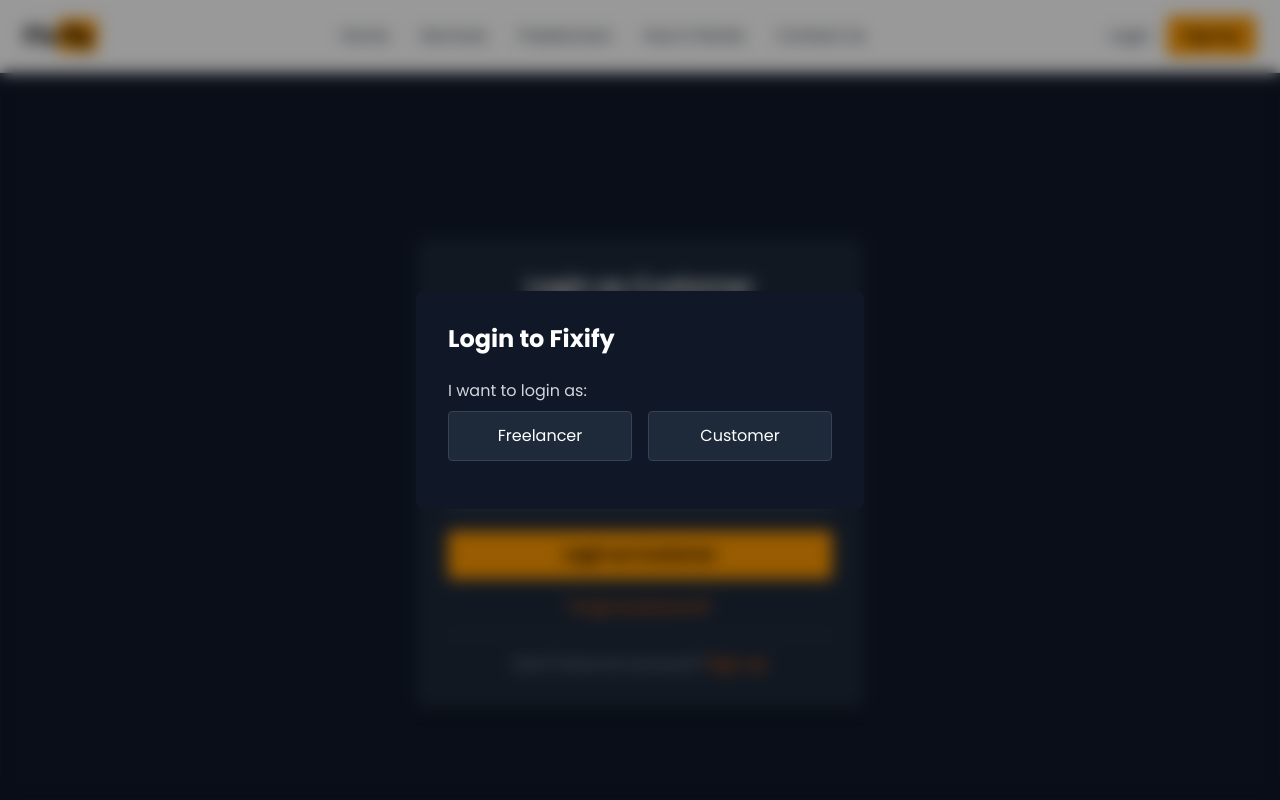
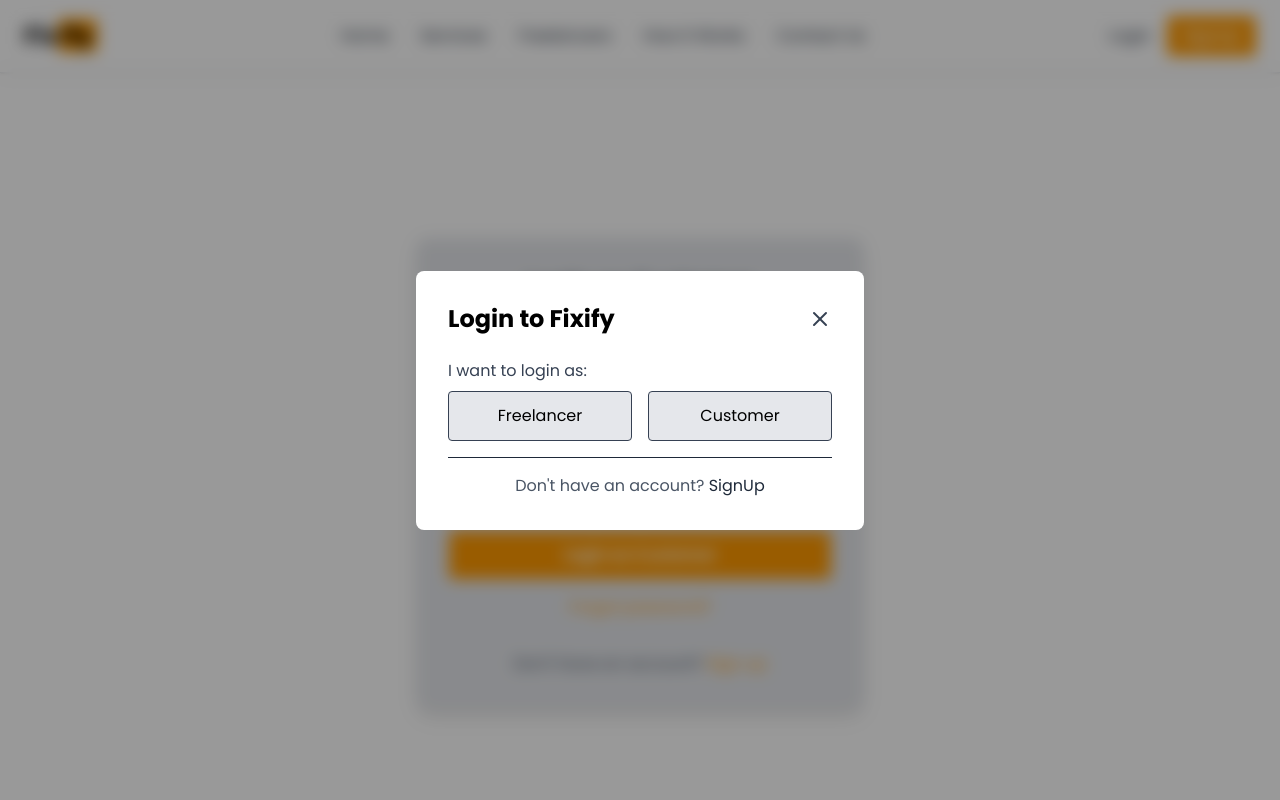
Before and after one commit to ShashwatSecure/Kaarya-Done, a Next.js app in the folder Frontend/: page /login/customer in a window 1280 px wide. Both pictures are taken after a click on the button "Login". Shown: the top 800 px of the page. Built offline with nearby package versions, Linux system fonts and the light colour scheme.

Commit message:
Modals are ready

```diff
--- a/Frontend/src/app/layout.tsx
+++ b/Frontend/src/app/layout.tsx
@@ -19,8 +19,8 @@
 });
 
 export const metadata: Metadata = {
-  title: "Create Next App",
-  description: "Generated by create next app",
+  title: "Fixify",
+  description: "Find reliable electricians, plumbers, and more on Fixify.",
 };
 
 export default function RootLayout({
--- a/Frontend/src/app/login/customer/page.tsx
+++ b/Frontend/src/app/login/customer/page.tsx
@@ -20,32 +20,31 @@
 
   const handleSubmit = (e: React.FormEvent) => {
     e.preventDefault();
-    // Handle form submission, e.g., send the data to an API
     console.log(formData);
   };
 
   return (
     <>
       <Navbar />
-      <div className="min-h-screen flex items-center justify-center bg-gray-900 py-12 px-6">
-        <div className="w-full max-w-md bg-gray-800 p-8 rounded-lg shadow-lg">
-          <h2 className="text-2xl font-semibold text-center text-white mb-6">Login as Customer</h2>
+      <div className="min-h-screen flex items-center justify-center bg-white py-12 px-6">
+        <div className="w-full max-w-md bg-gray-200 p-8 rounded-xl shadow-lg border border-gray-200">
+          <h2 className="text-2xl font-semibold text-center text-gray-800 mb-6">Login as Customer</h2>
 
-          <form action="/login/customer" method="POST" onSubmit={handleSubmit}>
+          <form onSubmit={handleSubmit}>
             <div className="mb-4">
-              <label htmlFor="customerEmail" className="block text-gray-300 mb-2">Username</label>
+              <label htmlFor="customerEmail" className="block text-gray-700 mb-2">Username</label>
               <input
-                type="email"
+                type="text"
                 id="customerEmail"
-                name="email"
+                name="username"
                 value={formData.username}
                 onChange={handleChange}
                 required
-                className="w-full bg-gray-700 border border-gray-600 rounded px-4 py-3 focus:outline-none focus:ring-2 focus:ring-orange-500"
+                className="w-full bg-gray-100 border border-gray-300 rounded px-4 py-3 focus:outline-none focus:ring-2 focus:ring-[#ff9900] text-black"
               />
             </div>
             <div className="mb-6">
-              <label htmlFor="customerPassword" className="block text-gray-300 mb-2">Password</label>
+              <label htmlFor="customerPassword" className="block text-gray-700 mb-2">Password</label>
               <input
                 type="password"
                 id="customerPassword"
@@ -53,20 +52,23 @@
                 value={formData.password}
                 onChange={handleChange}
                 required
-                className="w-full bg-gray-700 border border-gray-600 rounded px-4 py-3 focus:outline-none focus:ring-2 focus:ring-orange-500"
+                className="w-full bg-gray-100 border border-gray-300 rounded px-4 py-3 focus:outline-none focus:ring-2 focus:ring-[#ff9900] text-black"
               />
             </div>
             <button
               type="submit"
-              className="bg-[#ff9900] text-black w-full py-3 rounded font-bold hover:bg-orange-600 mb-4"
+              className="bg-[#ff9900] text-white w-full py-3 rounded font-bold hover:bg-orange-500 mb-4 transition"
             >
               Login as Customer
             </button>
             <div className="text-center mb-4">
-              <a href="/forgot-password/customer" className="text-orange-500 hover:underline">Forgot password?</a>
+              <a href="/forgot-password/customer" className="text-[#ff9900] hover:underline">Forgot password?</a>
             </div>
-            <div className="border-t border-gray-700 pt-4 text-center">
-              <p className="text-gray-400">Don't have an account? <a href="/signup/customer" className="text-orange-500 hover:underline">Sign up</a></p>
+            <div className="border-t border-gray-200 pt-4 text-center">
+              <p className="text-gray-600">
+                Don't have an account?{" "}
+                <a href="/signup/customer" className="text-[#ff9900] hover:underline">Sign up</a>
+              </p>
             </div>
           </form>
         </div>
--- a/Frontend/src/app/login/freelancer/page.tsx
+++ b/Frontend/src/app/login/freelancer/page.tsx
@@ -20,20 +20,19 @@
 
   const handleSubmit = (e: React.FormEvent) => {
     e.preventDefault();
-    // Handle form submission, e.g., send the data to an API
     console.log(formData);
   };
 
   return (
     <>
       <Navbar />
-      <div className="min-h-screen flex items-center justify-center bg-gray-900 py-12 px-6">
-        <div className="w-full max-w-md bg-gray-800 p-8 rounded-lg shadow-lg">
-          <h2 className="text-2xl font-semibold text-center text-white mb-6">Login as Freelancer</h2>
+      <div className="min-h-screen flex items-center justify-center bg-white py-12 px-6">
+        <div className="w-full max-w-md bg-gray-200 p-8 rounded-xl shadow-lg border border-gray-200">
+          <h2 className="text-2xl font-semibold text-center text-gray-800 mb-6">Login as Freelancer</h2>
 
-          <form action="/login/freelancer" method="POST" onSubmit={handleSubmit}>
+          <form onSubmit={handleSubmit}>
             <div className="mb-4">
-              <label htmlFor="freelancerEmail" className="block text-gray-300 mb-2">Work Email</label>
+              <label htmlFor="freelancerEmail" className="block text-gray-700 mb-2">Work Email</label>
               <input
                 type="email"
                 id="freelancerEmail"
@@ -41,11 +40,11 @@
                 value={formData.email}
                 onChange={handleChange}
                 required
-                className="w-full bg-gray-700 border border-gray-600 rounded px-4 py-3 focus:outline-none focus:ring-2 focus:ring-orange-500"
+                className="w-full bg-gray-100 border border-gray-300 rounded px-4 py-3 focus:outline-none focus:ring-2 focus:ring-[#ff9900] text-black"
               />
             </div>
             <div className="mb-6">
-              <label htmlFor="freelancerPassword" className="block text-gray-300 mb-2">Password</label>
+              <label htmlFor="freelancerPassword" className="block text-gray-700 mb-2">Password</label>
               <input
                 type="password"
                 id="freelancerPassword"
@@ -53,20 +52,23 @@
                 value={formData.password}
                 onChange={handleChange}
                 required
-                className="w-full bg-gray-700 border border-gray-600 rounded px-4 py-3 focus:outline-none focus:ring-2 focus:ring-orange-500"
+                className="w-full bg-gray-100 border border-gray-300 rounded px-4 py-3 focus:outline-none focus:ring-2 focus:ring-[#ff9900] text-black"
               />
             </div>
             <button
               type="submit"
-              className="bg-[#ff9900] text-black w-full py-3 rounded font-bold hover:bg-orange-600 mb-4"
+              className="bg-[#ff9900] text-white w-full py-3 rounded font-bold hover:bg-orange-500 mb-4 transition"
             >
               Login as Freelancer
             </button>
             <div className="text-center mb-4">
-              <a href="/forgot-password/freelancer" className="text-orange-500 hover:underline">Forgot password?</a>
+              <a href="/forgot-password/freelancer" className="text-[#ff9900] hover:underline">Forgot password?</a>
             </div>
-            <div className="border-t border-gray-700 pt-4 text-center">
-              <p className="text-gray-400">Don't have an account? <a href="/signup/freelancer" className="text-orange-500 hover:underline">Sign up</a></p>
+            <div className="border-t border-gray-200 pt-4 text-center">
+              <p className="text-gray-600">
+                Don't have an account?{" "}
+                <a href="/signup/freelancer" className="text-[#ff9900] hover:underline">Sign up</a>
+              </p>
             </div>
           </form>
         </div>
--- a/Frontend/src/components/LoginModal.tsx
+++ b/Frontend/src/components/LoginModal.tsx
@@ -1,4 +1,9 @@
+'use client';
+
+import { useState } from 'react';
+import { X } from 'lucide-react';
 import { FC } from 'react';
+import RegisterModal from './RegisterModal';
 
 interface LoginModalProps {
   isOpen: boolean;
@@ -7,6 +12,9 @@
 
 const LoginModal: FC<LoginModalProps> = ({ isOpen, closeModal }) => {
   if (!isOpen) return null;
+  const [isRegisterModalOpen, setIsRegisterModalOpen] = useState(false);
+    if (!isOpen) return null;
+
 
   return (
     <div
@@ -15,63 +23,45 @@
 >
 
       <div
-        className="bg-gray-900 rounded-lg w-full max-w-md p-8"
-        onClick={(e) => e.stopPropagation()}  // Prevent closing when clicking inside the modal
+        className="bg-white rounded-lg w-full max-w-md p-8"
+        onClick={(e) => e.stopPropagation()}
       >
         <div className="flex justify-between items-center mb-6">
-          <h2 className="text-2xl font-bold text-white">Login to Fixify</h2>
-          <button onClick={closeModal} className="text-gray-400 hover:text-white">
-            <i className="fas fa-times"></i>
+          <h2 className="text-2xl font-bold text-black">Login to Fixify</h2>
+          <button onClick={closeModal} className="text-gray-700 hover:text-black">
+          <X />
           </button>
         </div>
         <div className="mb-4">
-          <label className="block text-gray-300 mb-2">I want to login as:</label>
+          <label className="block text-gray-700 mb-2">I want to login as:</label>
           <div className="grid grid-cols-2 gap-4">
             <a
               href="/login/freelancer"
-              className="bg-gray-800 border border-gray-700 text-center text-white rounded px-4 py-3 hover:border-orange-500"
+              className="bg-gray-200 border border-gray-700 text-center text-black rounded px-4 py-3 hover:bg-orange-500 hover:text-white hover:border-white"
             >
               Freelancer
             </a>
             <a
               href="/login/customer"
-              className="bg-gray-800 border border-gray-700 text-center text-white rounded px-4 py-3 hover:border-orange-500"
+              className="bg-gray-200 border border-gray-700 text-center text-black rounded px-4 py-3 hover:bg-white hover:border-orange-500"
             >
               Customer
             </a>
           </div>
         </div>
-        {/* <form>
-          <div className="mb-4">
-            <label htmlFor="loginEmail" className="block text-gray-300 mb-2">Email</label>
-            <input
-              type="email"
-              id="loginEmail"
-              className="w-full bg-gray-800 border border-gray-700 rounded px-4 py-3 focus:outline-none focus:border-orange-500"
-            />
-          </div>
-          <div className="mb-6">
-            <label htmlFor="loginPassword" className="block text-gray-300 mb-2">Password</label>
-            <input
-              type="password"
-              id="loginPassword"
-              className="w-full bg-gray-800 border border-gray-700 rounded px-4 py-3 focus:outline-none focus:border-orange-500"
-            />
-          </div>
-          <button
-            type="submit"
-            className="bg-[#ff9900] text-black w-full py-3 rounded font-bold hover:bg-orange-600 mb-4"
+        <div className="border-t border-gray-800 pt-4 text-center">
+          <p className="text-gray-600">
+           Don't have an account?{' '}
+            <button
+            onClick={() => setIsRegisterModalOpen(true)}
+            className="text-gray-800 hover:text-[#ff9900] hover:underline"
           >
-            Login
+            SignUp
           </button>
-          <div className="text-center mb-4">
-            <a href="/forgot-password" className="text-orange-500 hover:underline">Forgot password?</a>
-          </div>
-          <div className="border-t border-gray-800 pt-4 text-center">
-            <p className="text-gray-400">Don't have an account? <a href="/register" className="text-orange-500 hover:underline">Sign up</a></p>
-          </div>
-        </form> */}
+          </p>
+        </div>
       </div>
+      <RegisterModal isOpen={isRegisterModalOpen} onClose={() => setIsRegisterModalOpen(false)} />
     </div>
   );
 };
--- a/Frontend/src/components/Navbar.tsx
+++ b/Frontend/src/components/Navbar.tsx
@@ -50,7 +50,7 @@
             </button>
             <button
               onClick={() => setIsRegisterModalOpen(true)}
-              className="bg-[#ff9900] text-black px-4 py-2 rounded font-medium hover:bg-orange-600"
+              className="bg-[#ff9900] text-white px-4 py-2 rounded font-medium hover:bg-orange-600"
             >
               SignUp
             </button>
@@ -83,7 +83,7 @@
           </button>
           <button
             onClick={() => setIsRegisterModalOpen(true)}
-            className="block bg-[#ff9900] text-black px-4 py-2 rounded font-medium hover:bg-orange-600 hover:text-white w-full text-center"
+            className="block bg-[#ff9900] text-white px-4 py-2 rounded font-medium hover:bg-orange-600 w-full text-center"
           >
             SignUp
           </button>
--- a/Frontend/src/components/RegisterModal.tsx
+++ b/Frontend/src/components/RegisterModal.tsx
@@ -1,8 +1,10 @@
 'use client';
 
+import { useState } from 'react';
 import { FC } from 'react';
 import { X } from 'lucide-react';
 import Link from 'next/link';
+import LoginModal from './LoginModal';
 
 interface RegisterModalProps {
   isOpen: boolean;
@@ -10,7 +12,15 @@
 }
 
 const RegisterModal: FC<RegisterModalProps> = ({ isOpen, onClose }) => {
+  const [isModalOpen, setIsModalOpen] = useState(false);
   if (!isOpen) return null;
+  const openModal = () => {
+    setIsModalOpen(true);
+  };
+
+  const closeModal = () => {
+    setIsModalOpen(false);
+  };
 
   return (
     <div
@@ -18,41 +28,45 @@
       onClick={onClose}
     >
       <div
-        className="bg-gray-900 rounded-lg w-full max-w-md p-8"
+        className="bg-white rounded-lg w-full max-w-md p-8"
         onClick={(e) => e.stopPropagation()}
       >
         <div className="flex justify-between items-center mb-6">
-          <h2 className="text-2xl font-bold text-white">Join Fixify</h2>
-          <button onClick={onClose} className="text-gray-400 hover:text-white">
+          <h2 className="text-2xl font-bold text-black">Join Fixify</h2>
+          <button onClick={onClose} className="text-gray-700 hover:text-black">
             <X />
           </button>
         </div>
         <div className="mb-4">
-          <label className="block text-gray-300 mb-2">I want to join as:</label>
+          <label className="block text-gray-700 mb-2">I want to join as:</label>
           <div className="grid grid-cols-2 gap-4">
             <Link
               href="/signup/freelancer"
-              className="bg-gray-800 border border-gray-700 text-center text-white rounded px-4 py-3 hover:border-orange-500"
+              className="bg-gray-200 border border-gray-700 text-center text-black rounded px-4 py-3 hover:bg-orange-500 hover:text-white hover:border-white"
             >
               Freelancer
             </Link>
             <Link
               href="/signup/customer"
-              className="bg-gray-800 border border-gray-700 text-center text-white rounded px-4 py-3 hover:border-orange-500"
+              className="bg-gray-200 border border-gray-700 text-center  text-black rounded px-4 py-3 hover:bg-white hover:border-orange-500"
             >
               Customer
             </Link>
           </div>
         </div>
         <div className="border-t border-gray-800 pt-4 text-center">
-          <p className="text-gray-400">
+          <p className="text-gray-600">
             Already have an account?{' '}
-            <Link href="/" className="text-orange-500 hover:underline">
-              Login
-            </Link>
+            <button
+            onClick={openModal}
+            className="text-gray-800 hover:text-[#ff9900] hover:underline"
+          >
+            Login
+          </button>
           </p>
         </div>
       </div>
+      <LoginModal isOpen={isModalOpen} closeModal={closeModal} />
     </div>
   );
 };
```
Also changed, not shown: Frontend/src/app/signup/customer/page.tsx (+11 -13 lines), Frontend/src/app/signup/freelancer/page.tsx (+22 -22 lines), Frontend/tsconfig.json (+17 -5 lines).
